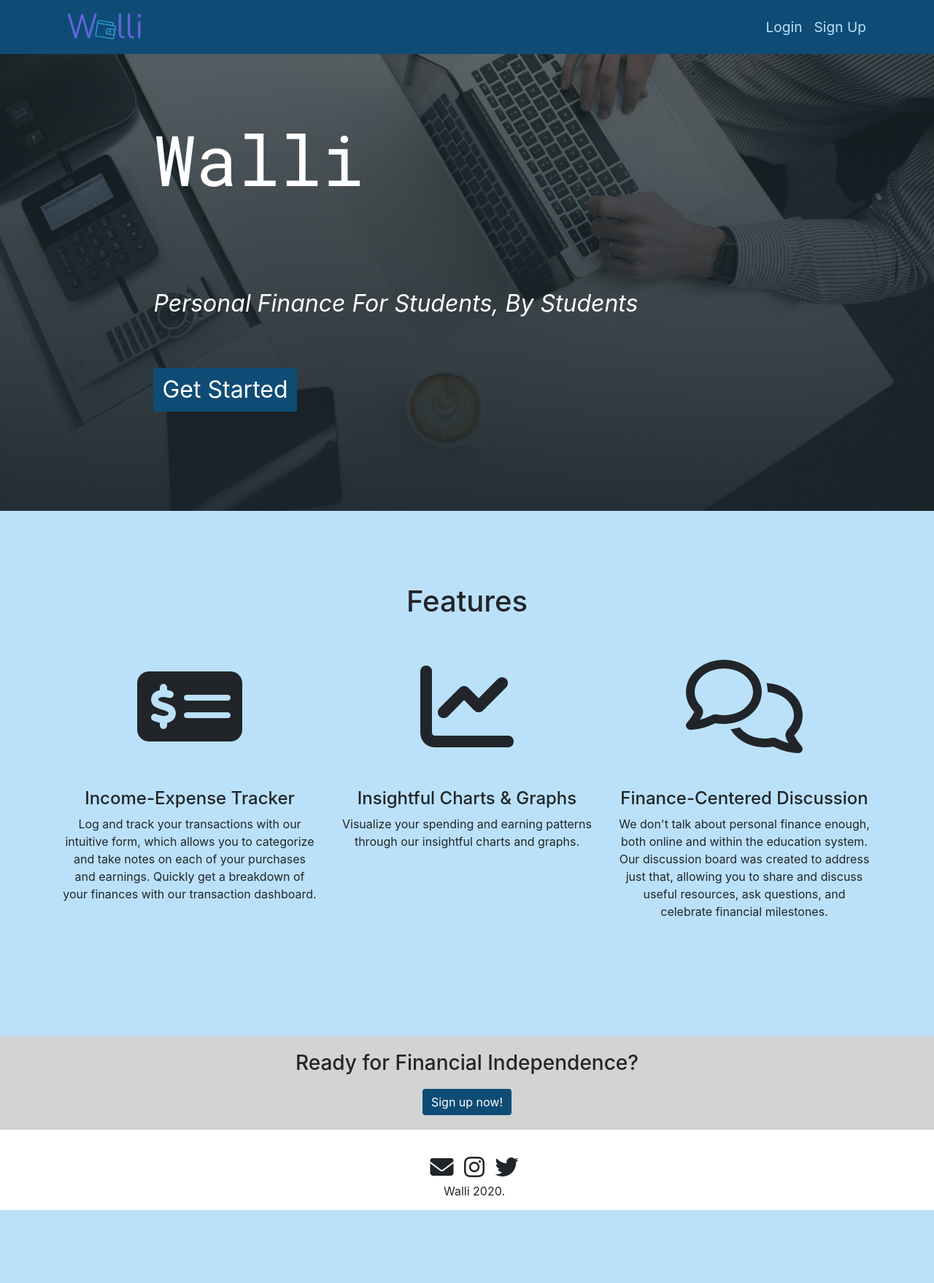
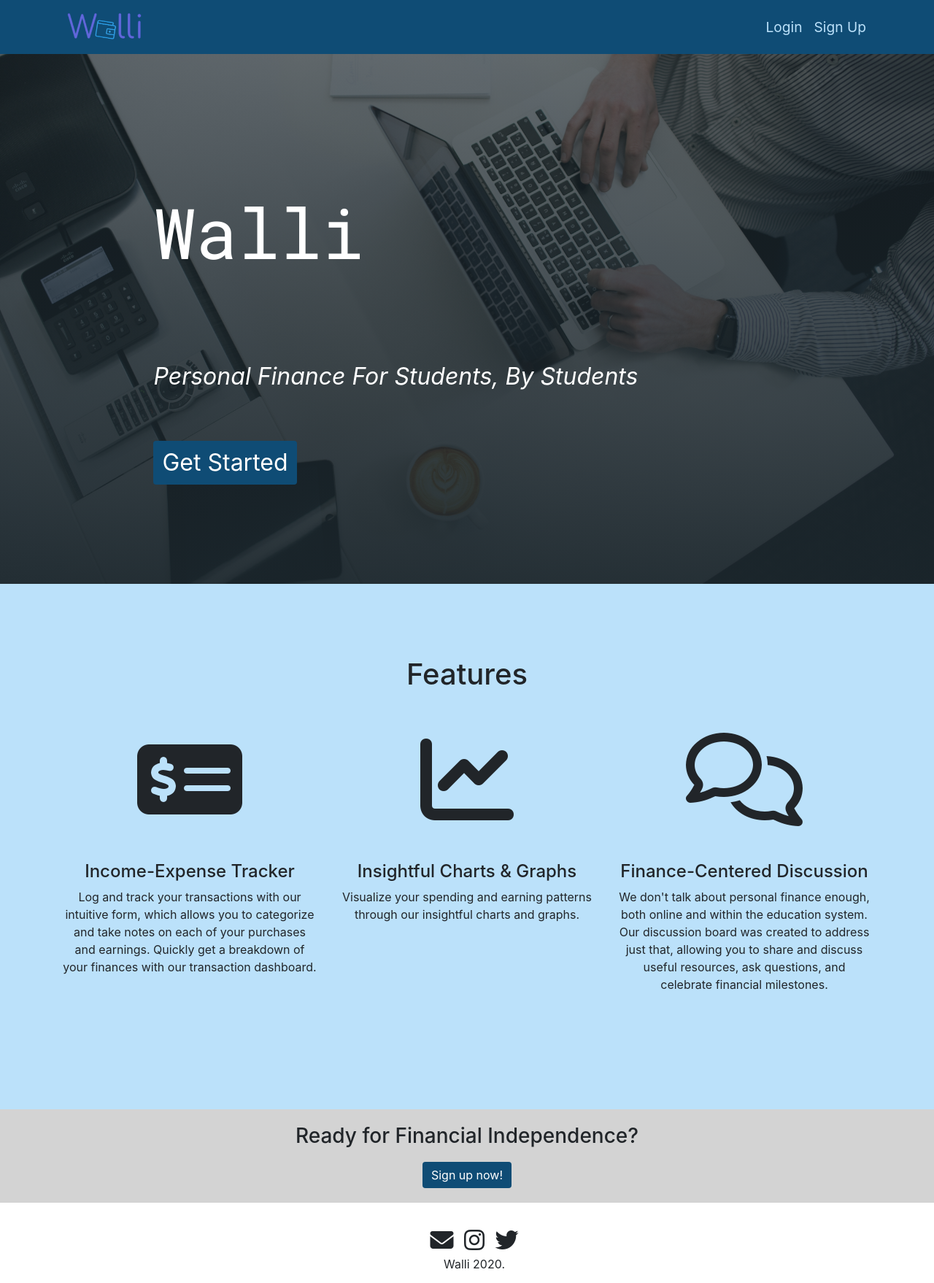
Before and after one commit to junghochoi/fintech-personal-finance-webapp, a Flask app: page / in a window 1280 px wide. Shown: the whole page at 73% size. Before the commit the page ends 1658 px from the top, so only its background shows below. Run offline with Flask 2, Linux system fonts and the light colour scheme; some libraries are stand-ins or nearby versions.

Commit message:
fixed spacing

```diff
--- a/templates/index.html
+++ b/templates/index.html
@@ -1,6 +1,7 @@
 {% extends "layout.html" %}
 {% block content %}
 
+<div class="fixed-navbar-spacing"></div>
 <div class="showcase">
     <div class="title logo-font">Walli</div>
 
```
